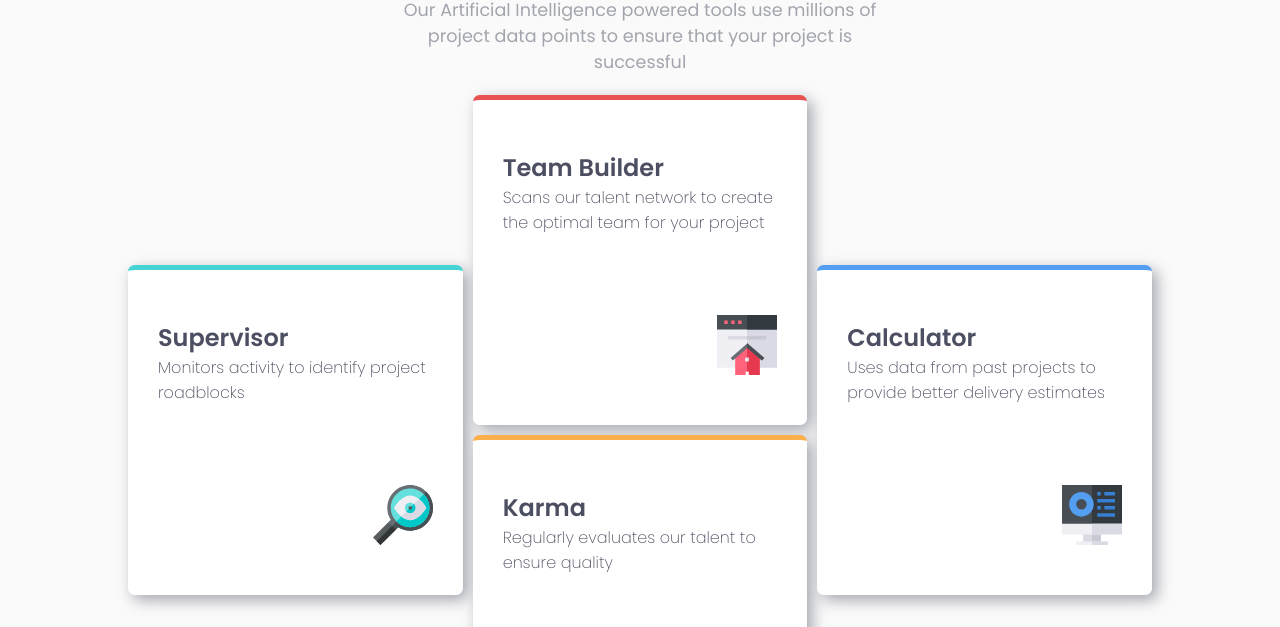
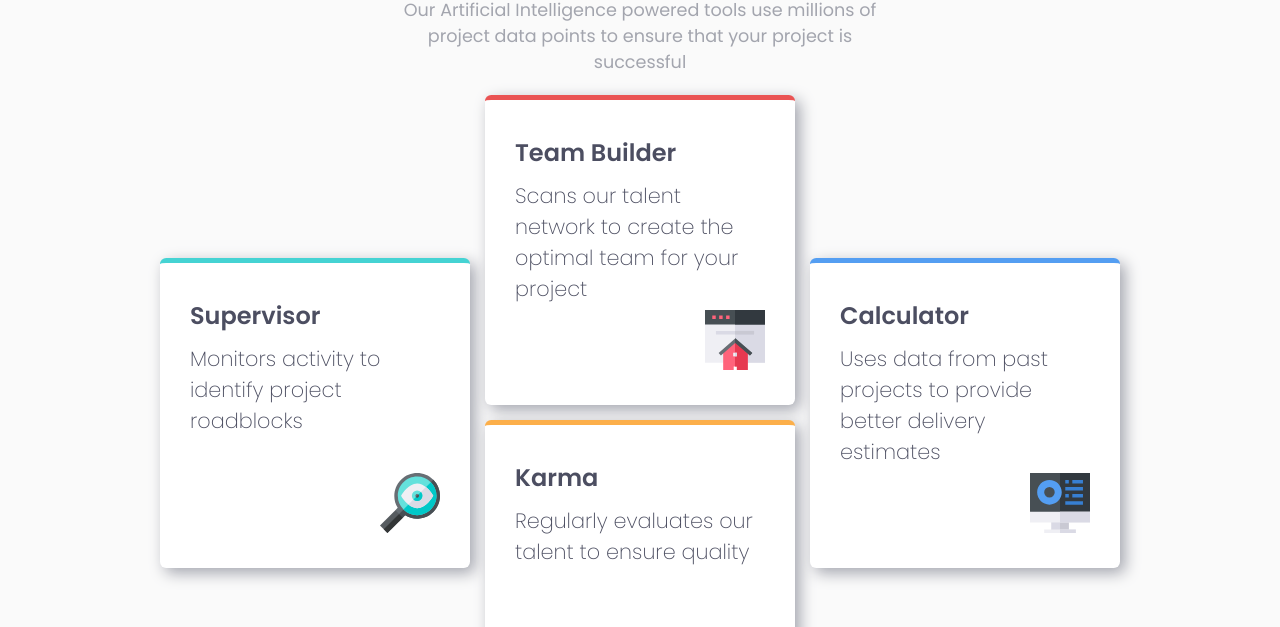
Before and after one commit to jameschancetech/four-card-feature-section, a plain HTML site: page index.html in a window 1280 px wide. Shown: the part 173-800 px from the top of the page. Drawn offline with Linux system fonts and the light colour scheme.

Commit message:
Another update to the CSS
Updated the CSS further

```diff
--- a/style.css
+++ b/style.css
@@ -77,7 +77,7 @@ html, body {
 */
 
 .wrapper-product {
-  width: 80%;
+  width: 75%;
   display: grid;
   grid-template-columns: repeat(3, 1fr);
   grid-template-rows: repeat(4, 1fr);
@@ -86,7 +86,7 @@ html, body {
       "super-visor team-builder calc-ulator"
       "super-visor kar-ma calc-ulator"
       ". kar-ma .";
-  gap: 10px;
+  gap: 15px;
   grid-auto-flow: column;
 }
 
@@ -96,7 +96,7 @@ html, body {
   background-color: white;
   box-shadow: 5px 5px 15px hsl(229, 6%, 66%);
   border-radius: 2%;
-  padding: 50px 30px;
+  padding: 35px 30px;
   min-height: 180px;
 }
 
@@ -116,8 +116,9 @@ html, body {
 .product-detail {
   height: 60px;
   font-weight: 200;
-  font-size: 1rem;
+  font-size: 1.3rem;
   color: hsl(234, 12%, 34%);
+  margin-top: 10px;
 }
 
 #supervisor {
```
